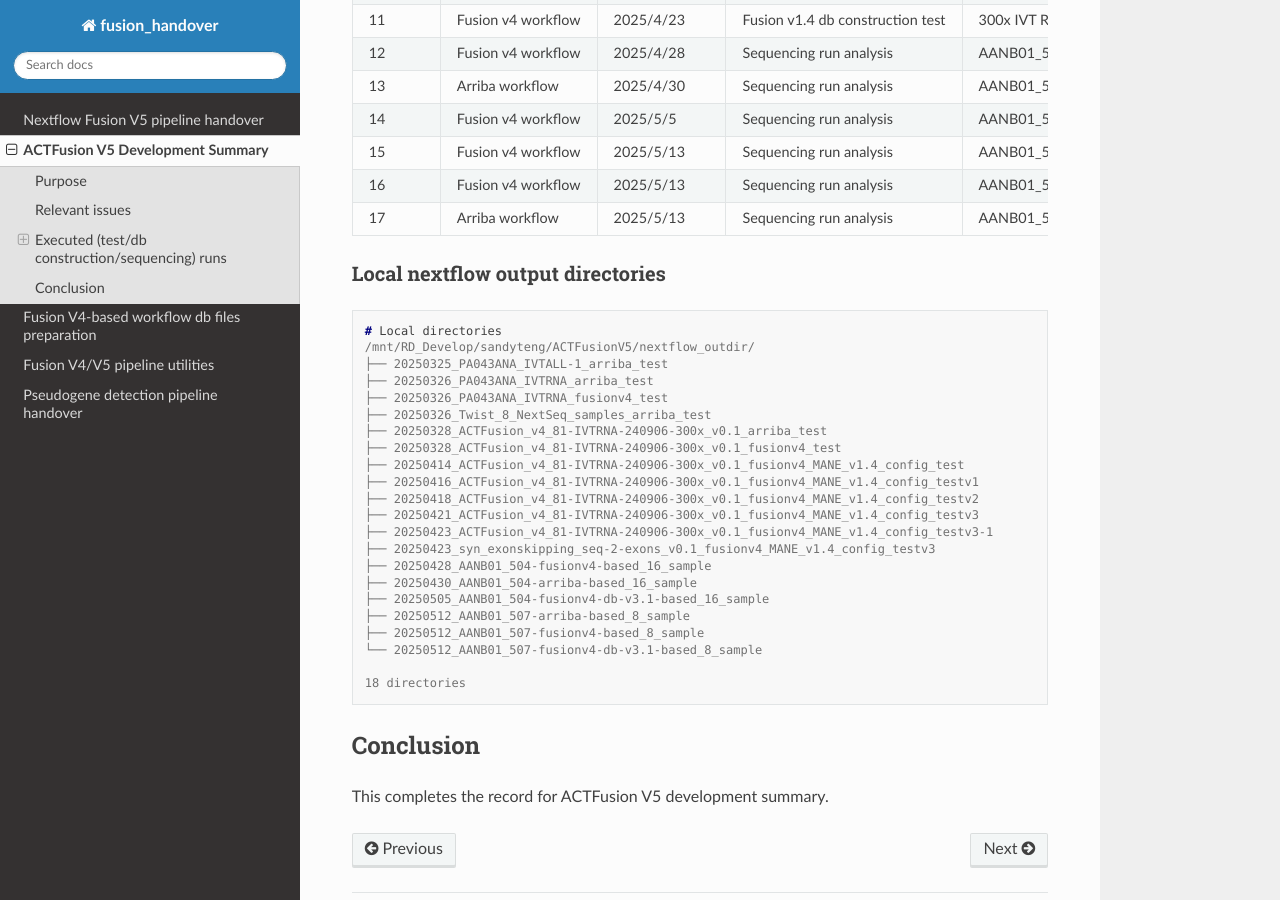
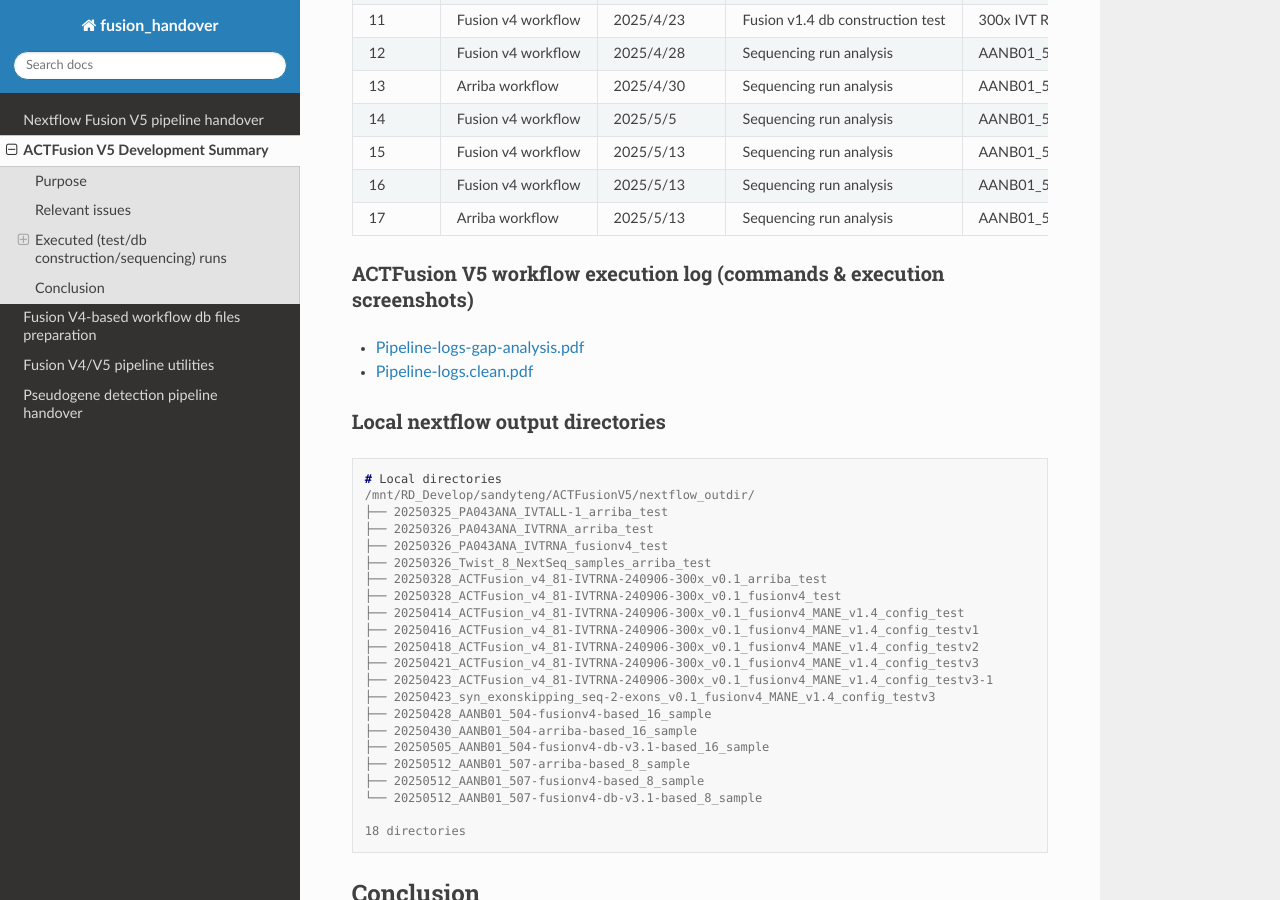
Before and after one commit to sandyteng/fusion_handover, a Sphinx documentation site: the page built from source/actfusionv5_dev.rst, in a window 1280 px wide and 900 px high, scrolled down 982 px. Built offline with Sphinx 7.4.7 and the Read the Docs theme 3.1.0, drawn with Linux system fonts in a browser that asks for light colours.

Commit message:
add the executed commands and screenshots for the executed runs

```diff
--- a/source/actfusionv5_dev.rst
+++ b/source/actfusionv5_dev.rst
@@ -125,6 +125,12 @@ ACTFusion V5 workflow execution summary
      - Sequencing run analysis
      - AANB01_507 (8 samples) (GRCh38+RefSeq)
 
+ACTFusion V5 workflow execution log (commands & execution screenshots)
+~~~~~~~~~~~~~~~~~~~~~~~~~~~~~~~~~~~~~~~~~~~~~~~~~~~~~~~~~~~~~~~~~~~~~~
+
+- `Pipeline-logs-gap-analysis.pdf <_static/Pipeline-logs-gap-analysis.pdf>`_
+- `Pipeline-logs.clean.pdf <_static/Pipeline-logs.clean.pdf>`_
+
 Local nextflow output directories
 ~~~~~~~~~~~~~~~~~~~~~~~~~~~~~~~~~~
 .. code-block:: console
```
Also changed, not shown: 4 other files.
